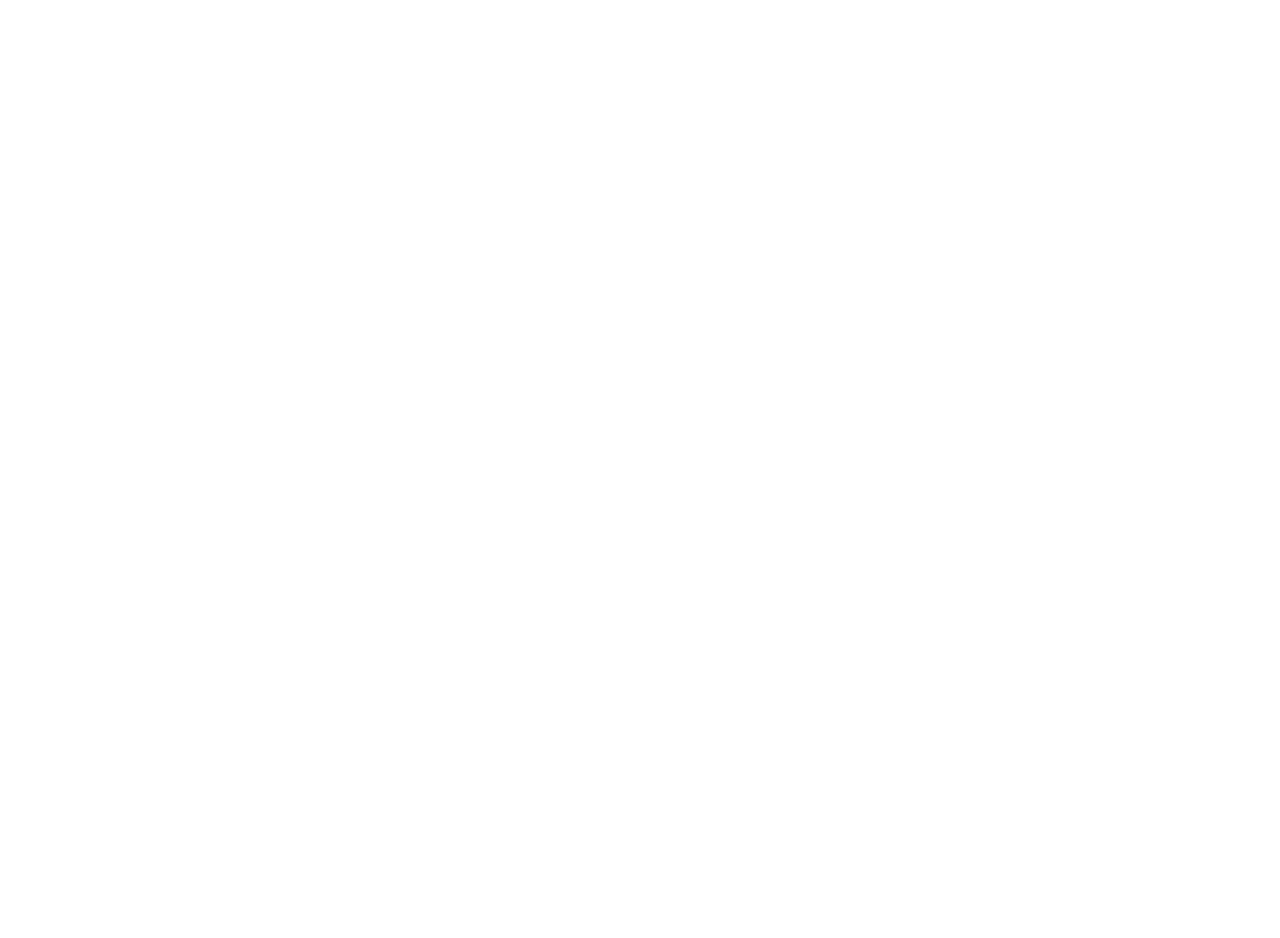
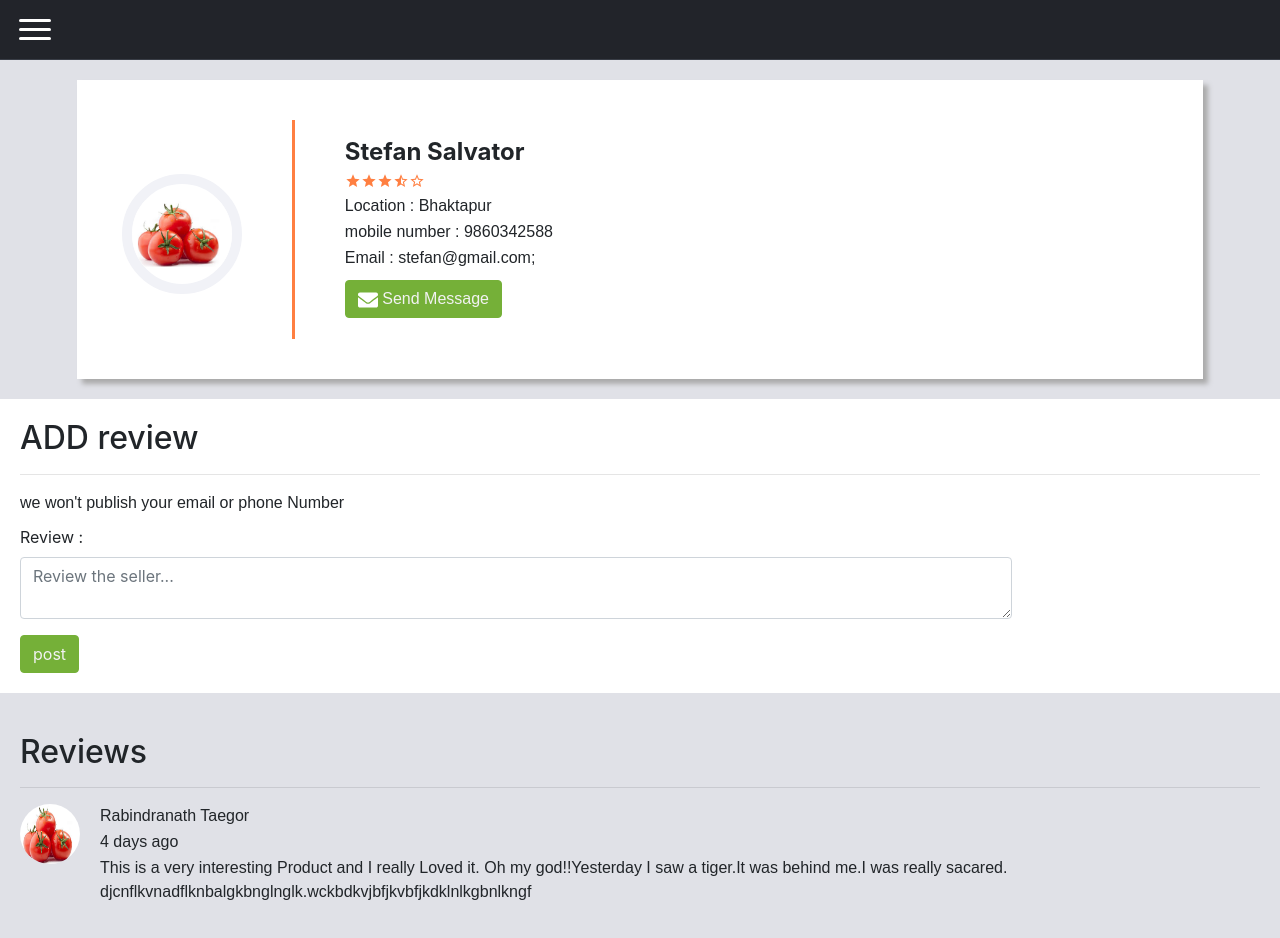
Before and after one commit to adhikariprakriti/KrishiBazzar, a React (Create React App) app in the folder client/: page /sellerProfile in a window 1280 px wide. Shown: the top 938 px of the page. Before the commit the page ends 800 px from the top, so only its background shows below. Built offline with nearby package versions, Linux system fonts and the light colour scheme.

Commit message:
seller profile

```diff
--- a/client/src/App.js
+++ b/client/src/App.js
@@ -5,8 +5,8 @@
 import Registration from './Pages/Registration/Registration';
 import DashboardHome from './Pages/DashboardHome/DashboardHome';
 import SingleProduct from './Pages/SingleProduct/SingleProduct';
-
-function App() {
+import SellerProfile from './Pages/SellerProfile/SellerProfile';
+ function App() {
   return (
     <div className="App">
       <BrowserRouter>
@@ -15,6 +15,7 @@
               <Route path='/singleProduct' component={SingleProduct} exact/>
               <Route path='/login' component={Login} exact/>
               <Route path='/registration' component={Registration} exact/>
+              <Route path='/sellerProfile' component={SellerProfile} exact/>
           </Switch>
         </BrowserRouter>
     </div>
--- a/client/src/Components/Button/Button.css
+++ b/client/src/Components/Button/Button.css
@@ -1,11 +1,12 @@
 .btn{
     border:1px solid#75b038 !important;
-    color:#f2f2f2;
-    background:#75b038;
+    color:#f2f2f2 !important;
+    background-color:#75b038 !important;
     border-radius:4px;
-    width:80px;
-    height:35px;
+    text-align: center !important;
+    padding: auto;
  }
+
  .btn:hover{
      background: none;
      color:#b6b6b6;
--- /dev/null
+++ b/client/src/Components/PostReviews/PostReviews.css
@@ -0,0 +1,13 @@
+.post__review{
+    width:100%;
+    background-color: #ffffff;
+    margin-top: 20px;
+    padding: 20px;
+}
+.review__form{
+    margin-top: 10px;
+    margin-bottom: 10px;
+    margin-left: 0;
+    margin-right: 0;
+    padding: 0 15px;
+}
--- /dev/null
+++ b/client/src/Components/PostReviews/PostReviews.js
@@ -0,0 +1,23 @@
+import React from 'react';
+import './PostReviews.css';
+import Button from '../Button/Button'
+import { FormGroup, Label, Input } from 'reactstrap';
+
+const PostReviews=()=>{
+    return (
+        <div className="post__review">
+           <h2>ADD review</h2>
+           <hr/>
+           <p>we won't publish your email or phone Number</p>
+           <form className="review__form">
+                <FormGroup row className="formgroup">
+                  <Label className="reviewLabel"  for="reviewText">Review : </Label>
+                  <Input type="textarea" placeholder="Review the seller..." name="text" id="reviewText" />
+                </FormGroup>
+           </form>
+           <Button className="button__header" >post</Button>
+        </div>
+    )
+}
+
+export default PostReviews;
--- /dev/null
+++ b/client/src/Components/Reviews/Reviews.css
@@ -0,0 +1,15 @@
+.reviews{
+    margin-top: 20px;
+    padding:20px;
+}
+
+.review__content{
+    display:flex;
+    flex-direction: row;
+}
+.review__description{
+    display:inline-block !important;
+}
+.review__info{
+    word-wrap: break-word;
+}
--- /dev/null
+++ b/client/src/Components/Reviews/Reviews.js
@@ -0,0 +1,28 @@
+import React from 'react'
+import './Reviews.css';
+import tomato from '../../Assets/Images/tomato.jpeg';
+
+const Reviews=()=>{
+      return (
+                <div className="reviews">
+                     <h2>Reviews</h2>
+                     <hr/>
+                     <div className="review__content">
+                        <div>
+                           <img src={tomato} alt="user" style={{height:"60px",width:"60px",borderRadius:"50%",marginRight:"20px"}}/>
+                        </div>
+                        <div className="review__info">
+                          <p className="review__writer">Rabindranath Taegor</p>
+                          <p className="time">4 days ago</p>
+                          <p className="review__description">This is a very interesting Product and I really Loved it.
+                          Oh my god!!Yesterday I saw a tiger.It was behind me.I was really sacared.
+                          djcnflkvnadflknbalgkbnglnglk.wckbdkvjbfjkvbfjkdklnlkgbnlkngf
+                          </p>
+                       </div>
+                     </div>
+                </div>
+
+    )
+}
+
+export default Reviews
--- a/client/src/Dashboard/DashboardLayout/DashboardLayout.js
+++ b/client/src/Dashboard/DashboardLayout/DashboardLayout.js
@@ -1,12 +1,13 @@
 import React from 'react'
 import Aux from '../../hoc/Auxilliary'
 import Toolbar from '../Navbar/Toolbar/Toolbar'
+
 function DashboardLayout(props) {
-
     return (
         <Aux>
             <Toolbar />
-            {props.children}
+
+                 {props.children}
         </Aux>
     )
 }
--- a/client/src/Dashboard/Sidebar/Sidebar.css
+++ b/client/src/Dashboard/Sidebar/Sidebar.css
@@ -3,7 +3,6 @@
     height: 100%;
     background-color: #2f323a;
     z-index: 90;
-    padding-top: 60px ;
     position: fixed;
     overflow: auto;
 
@@ -47,6 +46,8 @@
     color: #ffffff;
 }
 
+
+
     .Open{
         transform: translate(0);
     }
--- /dev/null
+++ b/client/src/Pages/SellerProfile/SellerProfile.css
@@ -0,0 +1,63 @@
+.wrapper{
+    margin-top:60px;
+    background: #E0E1E7;
+    height: fit-content;
+}
+.icon{
+    color:white;
+    font-size: 20px;
+}
+.seller{
+    padding: 20px 0;
+
+}
+.profile{
+    width:88%;
+    margin: 0 auto;
+    background: #ffffff;
+    height: fit-content;
+    padding: 15px 15px;
+    box-shadow: 5px 5px 5px #aaaaaa;
+}
+
+.profile img{
+    height:120px;
+    width:120px;
+    border-radius: 50%;
+    object-fit: contain;
+    border: 10px solid #f1f2f7;
+    vertical-align: middle
+}
+.profile h3{
+    font-weight: 700;
+    line-height: 26.4px;
+    font-size: 24px;
+    margin-bottom: 2px !important;
+}
+.star{
+    color:#FF7F41;
+
+}
+.button{
+    margin-top: 10px;
+}
+
+@media (min-width:600px){
+    .profile{
+        display: flex;
+        flex-direction: row;
+        align-items: center;
+        margin: 0 auto;
+    }
+    .profile img{
+        margin-left: 30px;
+    }
+
+    .partition{
+        margin: 25px 50px;
+        width:3px;
+        padding: 10% 0;
+        background-color: #FF7F41;
+
+    }
+}
--- /dev/null
+++ b/client/src/Pages/SellerProfile/SellerProfile.js
@@ -0,0 +1,49 @@
+import React from 'react'
+import './SellerProfile.css';
+import DashboardLayout from '../../Dashboard/DashboardLayout/DashboardLayout'
+import tomato from '../../Assets/Images/tomato.jpeg'
+import {MdStar,MdStarHalf,MdStarBorder} from "react-icons/md";
+import PostReviews from '../../Components/PostReviews/PostReviews'
+import {FaEnvelope} from 'react-icons/fa'
+import Button from '../../Components/Button/Button'
+import Reviews from '../../Components/Reviews/Reviews';
+
+function SellerProfile() {
+    return (
+        <DashboardLayout>
+            <div className="wrapper">
+             <div className="seller">
+                <div className="profile">
+
+                    <div>
+                        <p className="image"><img src={tomato} alt="Profile"/></p>
+                    </div>
+                    <div className="partition"></div>
+                   <div>
+                      <h3>Stefan Salvator</h3>
+                    <p>
+                      <MdStar className="star"/>
+                      <MdStar className="star"/>
+                      <MdStar className="star" />
+                      <MdStarHalf className="star"/>
+                      <MdStarBorder className="star"/>
+                    </p>
+                    <p>Location : Bhaktapur</p>
+                    <p>mobile number : 9860342588</p>
+                    <p>Email : stefan@gmail.com;</p>
+                    <p className="button"><Button><FaEnvelope className="icon"/> Send Message</Button></p>
+
+                   </div>
+                </div>
+                <PostReviews/>
+                <Reviews/>
+
+
+
+             </div>
+            </div>
+        </DashboardLayout>
+    )
+}
+
+export default SellerProfile;
--- a/client/src/Pages/SingleProduct/SingleProduct.css
+++ b/client/src/Pages/SingleProduct/SingleProduct.css
@@ -1,152 +1,24 @@
-.Dashboard{
-    background:#EAEAEA;
+.Product{
+    padding: 0px 20px;
+}
+.ProductImage{
+    margin-top: 120px;
+    text-align: center;
+    margin-bottom: 30px;
+}
+.ProductInfo{
+text-align: center;
 }
 
-.dashboard__header{
-    background-color:#22242a;
-    border-bottom:1px solid #393d46;
-    position:fixed;
-    left:0;
-    right:0;
-    padding:0 15px;
-    height: 60px;
-    box-sizing: border-box;
-    display: flex;
-    z-index: 200;
+.ProductInfo span,
+.ProductInfo h1{
+    font-weight: 600;
+    color: black;
+     opacity: 80%;
+    font-family: sans-serif;
 }
-
-
-.button__header{
-   border:1px solid#75b038 !important;
-   color:#f2f2f2;
-   background:#75b038;
-   border-radius:4px;
-   width:80px;
-   height:35px;
+p{
+    font-weight:500;
+    font-family: sans-serif;
+    margin-bottom: 2px !important;
 }
-.button__header:hover{
-    background: none;
-    color:#b6b6b6;
-    border:1px solid #b6b6b6 !important;
-}
-.button__header:focus{
-    outline:none;
-}
-.list__header{
-    display:flex;
-    color:white;
-    list-style: none;
-    align-items: center;
-    height: 100%;
-    margin-right:0;
-    margin-left: auto;
-    margin-bottom: 0;
-}
-.list__header li{
-    color:white;
-}
-
-
-
-
-
-
-
-
-.MainContent{
-    display:flex;
-    flex-direction: column;
-    color:black;
-    margin-left: 210px;
-    height: fit-content;
-    Font :sans-serif
-
-}
-
-.MainContent h1{
-    color: rgb(121, 121, 121);
-    font-size: 36px;
-    font-weight: 900;
-    line-height: 39.6px
-}
-.Wrapper{
-    margin-top: 60px;
-    padding: 0 15px;
-
-}
-.ReviewDescription,
-.ProductDescription{
-    color: #737373;
-    Font :sans-serif;
-    line-height: 18.5667px;
-    font-weight: 400;
-}
-
-.ReviewWriter{
-    font-size: 15px;
-    line-height: 18px;
-    font-weight: 700;
-    color: #797979
-}
-
-.ProductContent{
-    display:flex;
-    flex-direction: row;
-    color:black;
-    margin-top: 25px;
-    padding-left:20px;
-    margin-bottom: 40px;
-}
-.ProductContent p{
-    margin-bottom: 6px !important;
-    color: #797979;
-    font-weight: 600;
-}
-
-.ProductImage{
-  margin-Right: 35px;
-}
-.ProductImage img{
-    width:250px;
-    height: 250px;
-    object-fit: cover;
-}
-.ReviewContent{
-    display:flex;
-    flex-direction: row;
-}
-.Wrapper p{
-    margin-bottom: 0px;
-}
-.ReviewSection{
-    padding: 0 20px;
-}
-.Review{
-    margin-bottom: 30px;
-    padding-left: 20px;
-}
-.reviewLabel{
-    padding-right: 0px !important;
-    font-size: 18px ;
-    font-weight: 600;
-    color: #737373;
-}
-.AddReview p{
-    color: #737373;
-    font-size: 15px;
-    font-weight:500;
-    line-height: 1.42857143;
-}
-.ReviewForm{
-    margin-top: 10px;
-    margin-bottom: 40px;
-}
-.time{
-    color: #666666;
-    font-size: 14px;
-    line-height: 12.85px;
-    font-weight: 500;
-    font-family: sans-serif;
-    margin-bottom: 8px !important;
-    margin-top: 2px !important;
-}
--- a/client/src/Pages/SingleProduct/SingleProduct.js
+++ b/client/src/Pages/SingleProduct/SingleProduct.js
@@ -7,16 +7,14 @@
 const SingleProduct=()=>{
     return (
         <DashboardLayout>
-           <div className="MainContent">
-              <div className="Wrapper">
-                  <div className="ProductContent">
+            <div className="Product">
                 <div className="ProductImage">
-                          <img className="Image" src={tomato} alt="product image"/>
+                    <img className="Image" src={tomato} alt="product"/>
                 </div>
                 <div className="ProductInfo">
                      <h1>Tomato</h1>
                      <p>Price : <span >Rs 50/kg</span></p>
-             <p>Seller : Rameshwor Yadav</p>
+                     <p>Seller : <span>Rameshwor Yadav</span></p>
                      <p className="ProductDescription">It is a freshly prepared in Organic Farms. </p>
 
                      <div className="Quantity__button">
@@ -110,8 +108,8 @@
           </div>
 
          </div>
-         </div>
-       </div>
+
+
     </DashboardLayout>
     )
 }
```
Lines whose indentation alone changed are shown as unchanged.
